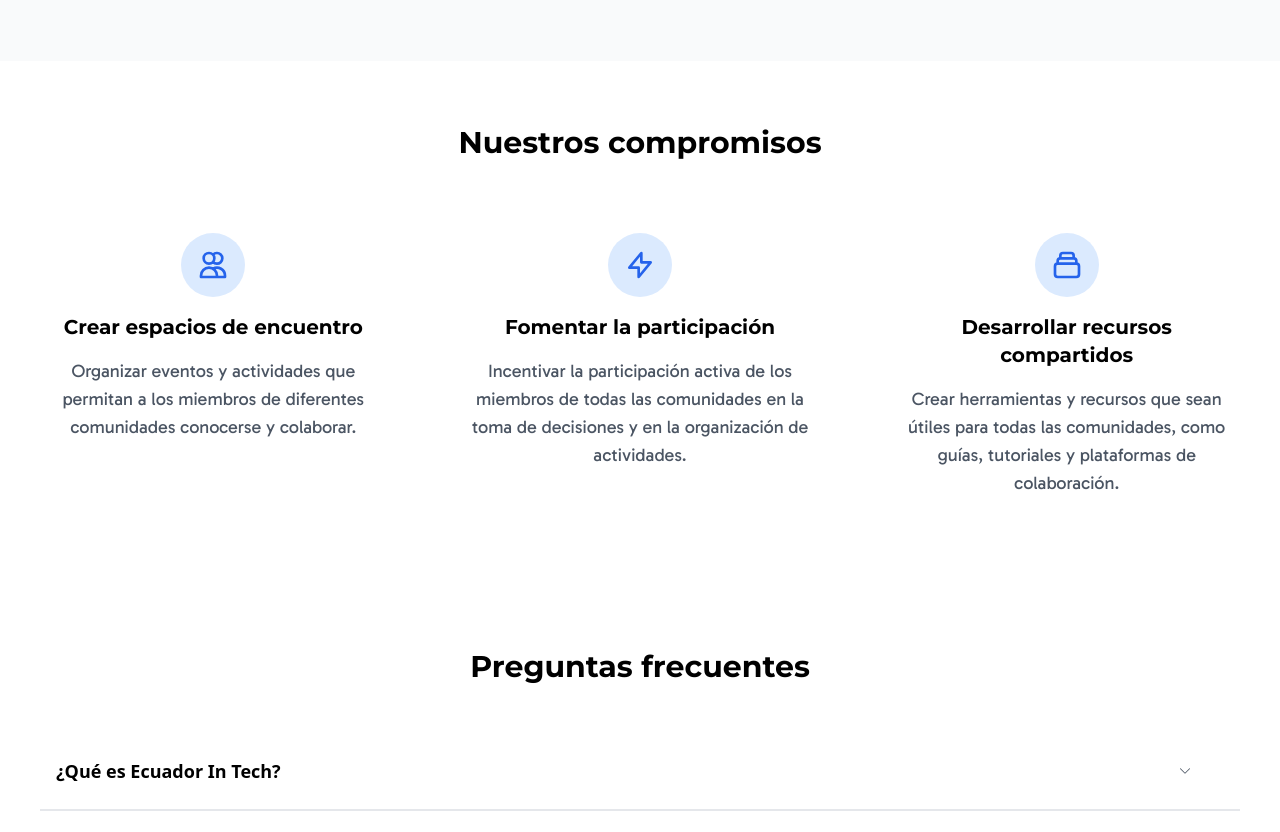
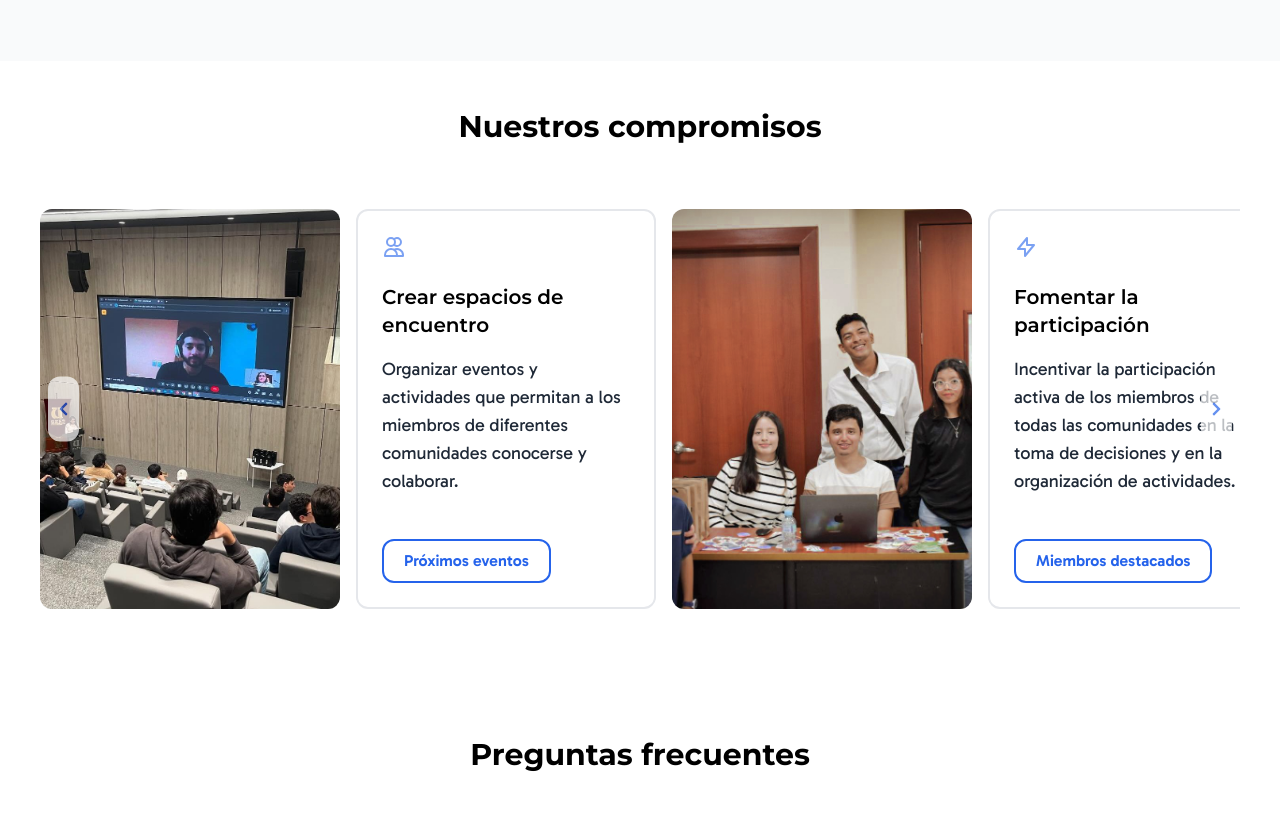
Before and after one commit to nsandoya/ecuador-in-tech-website, an Astro site: page / in a window 1280 px wide. Shown: the part 1179-2011 px from the top of the page. Built offline with nearby package versions, Linux system fonts and the light colour scheme; Astro itself is replaced by a stand-in of ours.

Commit message:
refactor!: Create `CarrouselItem.astro`, incorporate it into `Carrousel.astro` and update `Features.astro`
- The cards (image and text) for each carrousel slide have been moved into a new component called CarrouselItem. This change makes Carrousel.astro more maintainable and easier to read.
- Community commitments are now rendered using `Carrousel.astro` in `Features.astro`

```diff
--- a/src/components/CommitementsCarrousel/Carrousel.astro
+++ b/src/components/CommitementsCarrousel/Carrousel.astro
@@ -1,8 +1,6 @@
 ---
-import Button from "../shared/Button.astro";
-import Icon from "./Icon.astro";
-
 import leftIcon from "../../../public/icons/leftIcon.svg?raw";
+import CarrouselItem from "./CarrouselItem.astro";
 
 interface Commitement {
 	title: string;
@@ -41,38 +39,13 @@ const commitementsLength = commitements.length;
       >
         {
           commitements.map((item: Commitement) => (
-            <div class="w-fit flex">
-              <div class="w-full flex flex-row-reverse md:flex-row">
-                <img
-                  src={item.image}
-                  class="object-cover rounded-xl w-[300px] h-[400px] mr-4 md:mr-0"
-                />
-                <div
-                  class="bg-white w-[600px] h-[400px] p-6 rounded-xl border-2 mx-0 mr-4 md:mx-4 flex flex-col align-top justify-between"
-                >
-                  <div class="flex flex-col">
-                    <div class="w-full flex">
-                      <Icon icon={item.icon} />
-                    </div>
-                    <div class="flex flex-col w-fit my-6">
-                      <h3 class="text-xl font-semibold">
-                        {item.title}
-                      </h3>
-                      <p class="mt-4 text-gray-800">
-                        {item.description}
-                      </p>
-                    </div>
-                  </div>
-                  <div class="flex">
-                    <Button text={item.cta} link={item.link} style="primary" />
-                  </div>
-                </div>
-              </div>
-            </div>
+            <CarrouselItem {...item}/>
           ))
         }
       </div>
     </div>
+
+    <!-- Slider buttons -->
     <button
       @click={`currentIndex = currentIndex - 1 >= 0 ? currentIndex - 1 : ${commitementsLength} - 1`}
       class="absolute -left-1 md:left-2 top-1/2 transform -translate-y-1/2 bg-white opacity-70 text-blue-600 px-2 rounded-xl"
@@ -80,6 +53,7 @@ const commitementsLength = commitements.length;
       <a class="p-1">
         <Fragment set:html={leftIcon} />
       </a>
+
     </button>
     <button
       @click={`currentIndex = currentIndex + 1 < ${commitementsLength} ? currentIndex + 1 : 0`}
--- /dev/null
+++ b/src/components/CommitementsCarrousel/CarrouselItem.astro
@@ -0,0 +1,34 @@
+---
+import Button from "../shared/Button.astro"
+import Icon from "./Icon.astro"
+
+const {image, title, description, cta, link, icon} = Astro.props
+---
+<div class="w-fit flex">
+    <div class="w-full flex flex-row-reverse md:flex-row">
+      <img
+        src={image}
+        class="object-cover rounded-xl w-[300px] h-[400px] mr-4 md:mr-0"
+      />
+      <div
+        class="bg-white w-[600px] h-[400px] p-6 rounded-xl border-2 mx-0 mr-4 md:mx-4 flex flex-col align-top justify-between"
+      >
+        <div class="flex flex-col">
+          <div class="w-full flex">
+            <Icon icon={icon} />
+          </div>
+          <div class="flex flex-col w-fit my-6">
+            <h3 class="text-xl font-semibold">
+              {title}
+            </h3>
+            <p class="mt-4 text-gray-800">
+              {description}
+            </p>
+          </div>
+        </div>
+        <div class="flex">
+          <Button text={cta} link={link} style="primary" />
+        </div>
+      </div>
+    </div>
+  </div>
--- a/src/components/Features.astro
+++ b/src/components/Features.astro
@@ -1,41 +1,17 @@
 ---
 import commitments from "../assets/commitments.json";
+import Carrousel from "./CommitementsCarrousel/Carrousel.astro";
 ---
 
-<section class="py-16">
+<section class="pt-12 pb-16">
   <div class="container mx-auto px-4">
-    <h2 class="text-3xl font-bold text-center mb-12">
-      Nuestros compromisos
-    </h2>
-    <div class="grid grid-cols-1 md:grid-cols-3 gap-8">
-      {
-        commitments.map((commitment) => (
-          <div class="text-center p-6">
-            <div
-              class="bg-blue-100 w-16 h-16 rounded-full flex items-center justify-center mx-auto mb-4"
-            >
-              <svg
-                class="w-8 h-8 text-blue-600"
-                fill="none"
-                stroke="currentColor"
-                viewBox="0 0 24 24"
-              >
-                <path
-                  stroke-linecap="round"
-                  stroke-linejoin="round"
-                  stroke-width="2"
-                  d={commitment.icon}
-                >
-                </path>
-              </svg>
-            </div>
-            <h3 class="text-xl font-bold mb-4">{commitment.title}</h3>
-            <p class="text-gray-600">
-              {commitment.description}
-            </p>
-          </div>
-        ))
-      }
+    <div class="flex flex-col mb-16">
+      <h2 class="text-3xl font-bold text-left md:text-center mx-5">
+        Nuestros compromisos
+      </h2>
+    </div>
+    <div class="flex justify-start xl:justify-center">
+      <Carrousel commitements={commitments} />
     </div>
   </div>
 </section>
```
